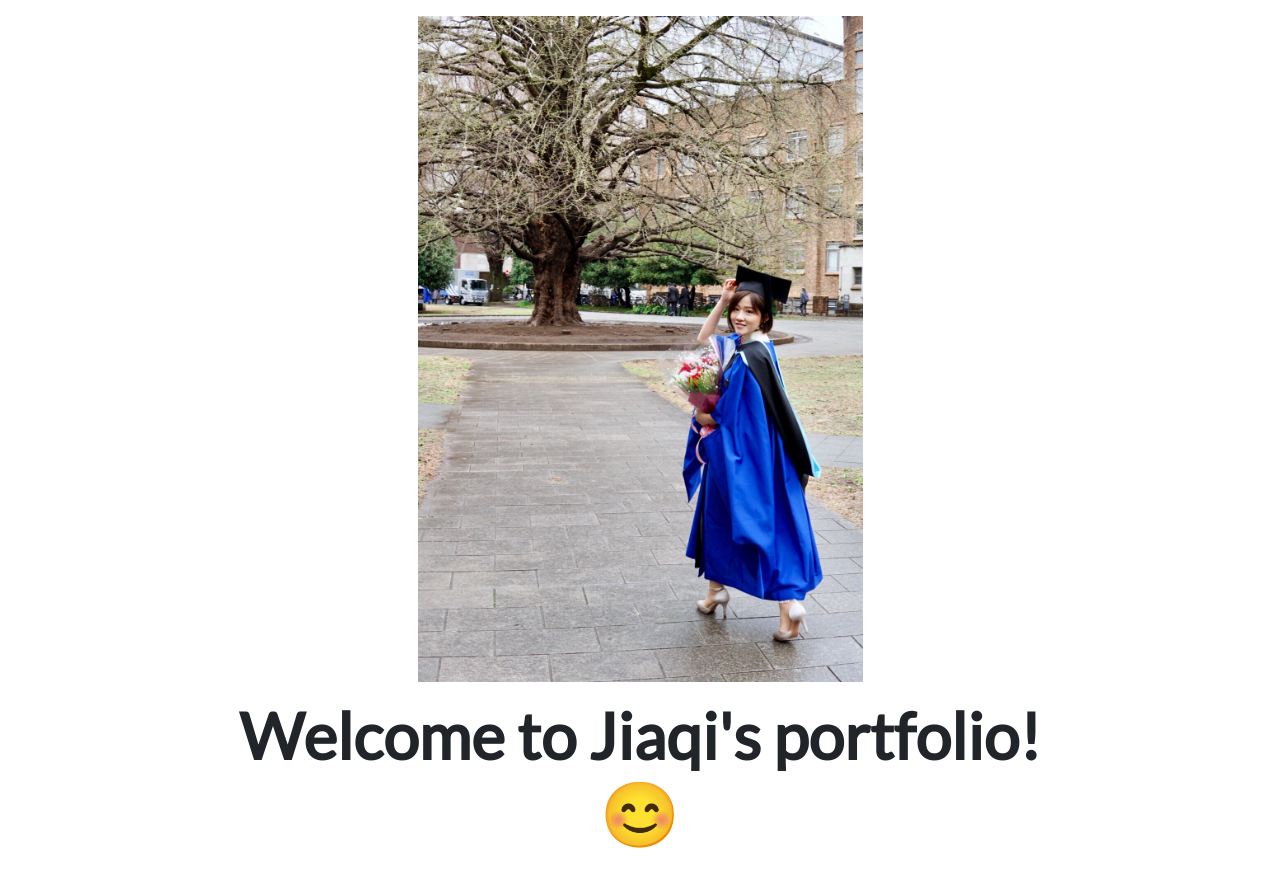
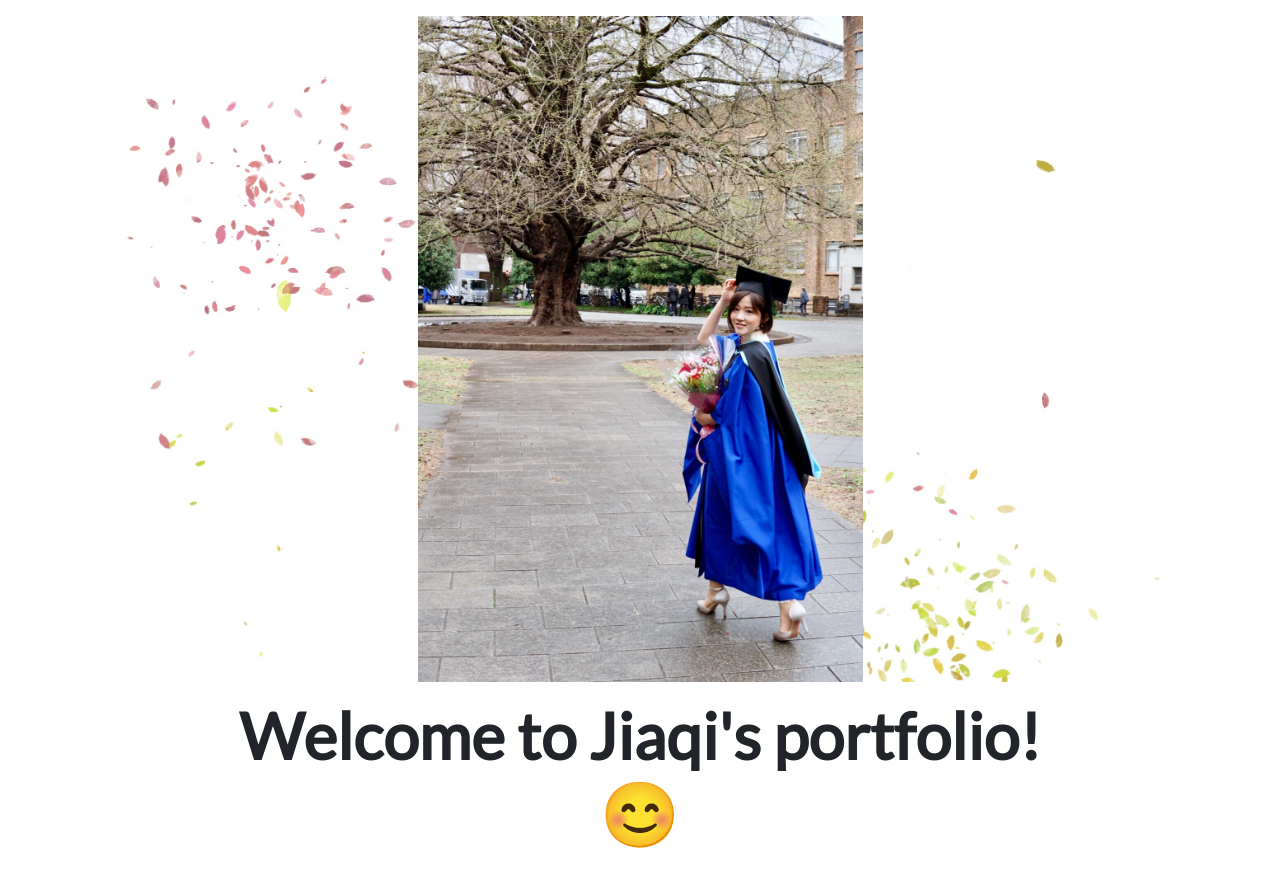
Before and after one commit to xiejiaqi77/personal_portfolio_project_fomal, a Django app: page / in a window 1280 px wide. Shown: the part 56-937 px from the top of the page. Run offline with Django 3.2, Linux system fonts and the light colour scheme; some libraries are stand-ins or nearby versions.

Commit message:
modifed the background

```diff
--- a/static/portfolio/custom.css
+++ b/static/portfolio/custom.css
@@ -27,3 +27,17 @@ body {
     background-color: royalblue;
 
 }
+
+.bg-2 {
+    background-image: url("sky3.jpg");
+    background-position: center 0;
+    background-repeat: no-repeat;
+    background-attachment: fixed;
+    background-size: cover;
+    -webkit-background-size: cover;
+    -o-background-size: cover;
+    -moz-background-size: cover;
+    -ms-background-size: cover;
+
+
+}
```
Also changed, not shown: static/portfolio/sky2.jpg (added), static/portfolio/sky3.jpg (added), 1 other file.
